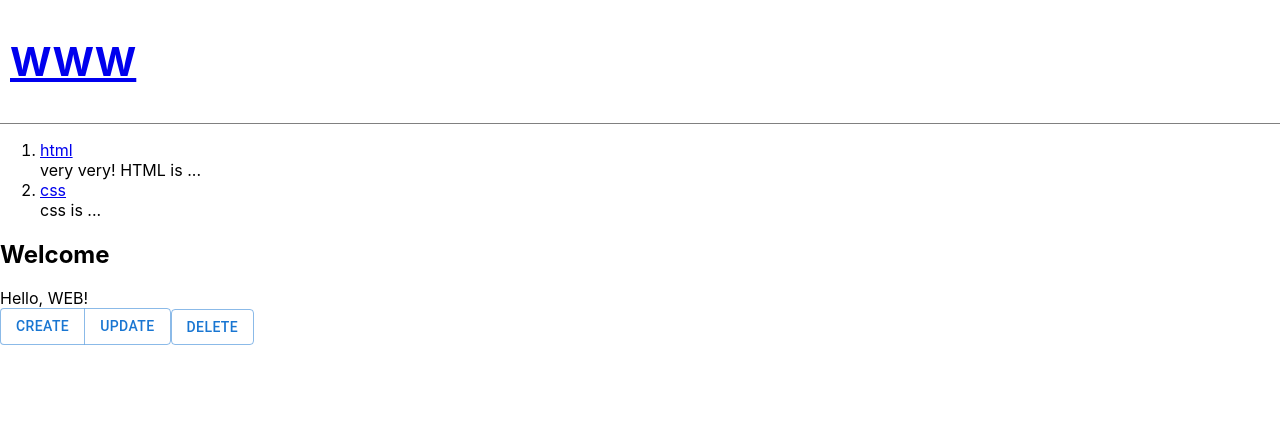
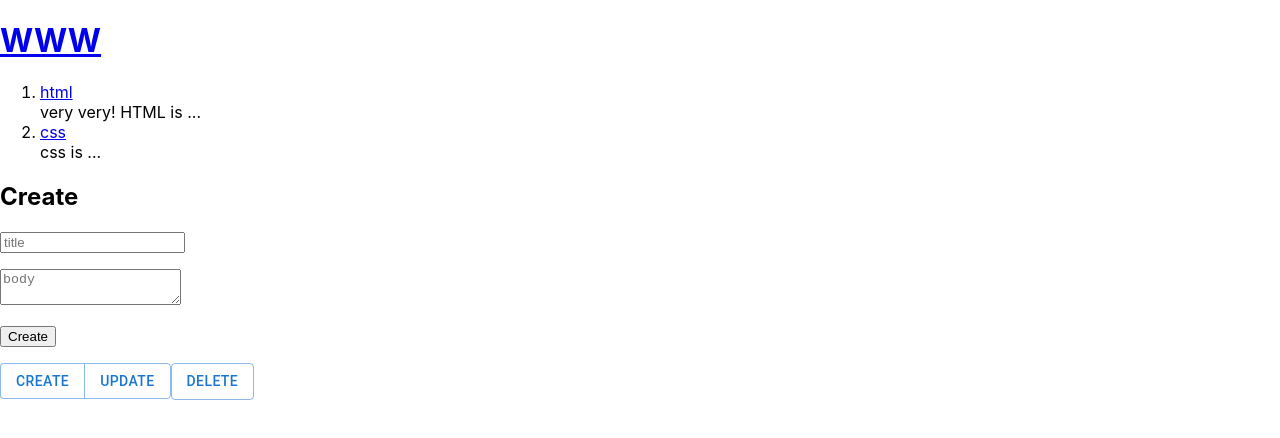
Before and after one commit to shinbian11/react-app, a React (Create React App) app: page / in a window 1280 px wide. Both pictures are taken after a click on the button "CREATE". Shown: the top 438 px of the page. Built offline with nearby package versions, Linux system fonts and the light colour scheme.

Commit message:
styled-component 적용 & Create 기능 추가 중

```diff
--- a/package.json
+++ b/package.json
@@ -13,6 +13,7 @@
     "react": "^18.1.0",
     "react-dom": "^18.1.0",
     "react-scripts": "5.0.1",
+    "styled-components": "^5.3.5",
     "web-vitals": "^2.1.4"
   },
   "scripts": {
--- a/src/App.js
+++ b/src/App.js
@@ -1,5 +1,6 @@
 import logo from "./logo.svg";
 import "./App.css";
+import styled from "styled-components";
 import { useState } from "react";
 import Button from "@mui/material/Button";
 import ButtonGroup from "@mui/material/ButtonGroup";
@@ -10,14 +11,8 @@ function Header(props) {
   // Header의 onSelect 이벤트도 속성이 될 수 있다! 그러므로 props.onSelect 으로 접근이 가능한 것이다.
   // Javascript의 함수가 일급객체인 점을 이용해 props 객체에 함수도 담아서 넘겨줄 수 있다는 내용
 
-  const myStyle = {
-    borderBottom: "1px solid gray",
-    padding: "10px",
-    fontSize: "20px",
-  };
-
   return (
-    <header style={myStyle}>
+    <header className={props.className}>
       <h1>
         <a
           href="/"
@@ -33,6 +28,12 @@ function Header(props) {
     </header>
   );
 }
+
+const HeaderStyled = styled(Header)`
+    border-bottom = 1px solid gray;
+    color:red;
+`;
+
 function Nav(props) {
   const list = props.data.map((e) => {
     return (
@@ -69,15 +70,41 @@ function Article(props) {
 
 function createHandler() {}
 
+function Create(props) {
+  return (
+    <article>
+      <h2>Create</h2>
+      <form
+        onSubmit={(evt) => {
+          evt.preventDefault();
+          // alert("submit!");
+          const title = evt.target.title.value;
+          const body = evt.target.body.value;
+          props.onCreate(title, body);
+        }}
+      >
+        <p>
+          <input name="title" type="text" placeholder="title" />
+        </p>
+        <p>
+          <textarea name="body" placeholder="body"></textarea>
+        </p>
+        <p>
+          <input type="submit" value="Create" />
+        </p>
+      </form>
+    </article>
+  );
+}
+
 function App() {
-  // useState : 기본 값이 일단 WELCOME이다. state 참조(Read)하려면 첫번째 데이터를 이용, state를 바꿀 때는 두번째 데이터를 이용!
   const [mode, setMode] = useState("WELCOME");
   const [id, setId] = useState(null);
-  // console.log(mode, id);
-  const topics = [
+  const [nextId, setNextId] = useState(3);
+  const [topics, setTopics] = useState([
     { id: 1, title: "html", body: "very very! HTML is ..." },
     { id: 2, title: "css", body: "css is ..." },
-  ];
+  ]);
 
   let content = null;
   if (mode === "WELCOME") {
@@ -90,32 +117,43 @@ function App() {
         return false;
       }
     })[0];
+    content = <Article title={topic.title} body={topic.body}></Article>;
+  } else if (mode === "CREATE") {
+    content = (
+      <Create
+        onCreate={(title, body) => {
+          const newTopic = { id: nextId, title, body };
+          topics.push(newTopic);
+        }}
+      ></Create>
+    );
+  }
 
-    // console.log("topic은? : ", topic);
-    content = <Article title={topic.title} body={topic.body}></Article>;
-  }
   return (
     <div>
-      <Header
+      <HeaderStyled
         onSelect={() => {
           // 모드의 값이 바뀌었을때, App 함수가 다시 호출된다. 그 return 값이 웹페이지에 반영되게 하고 싶다! ===> state의 개념 도입!
           // 중요 ***) 리액트에서 상태(state)는 값이 바뀌었을 때 컴포넌트를 다시 실행한다!!
           // mode = "WELCOME";
           setMode("WELCOME");
         }}
-      ></Header>
+      ></HeaderStyled>
       <Nav
         data={topics}
         onSelect={(id) => {
-          // alert("Nav! " + id);
-          // mode = "READ";
           setMode("READ");
           setId(id);
         }}
       ></Nav>
       {content}
       <ButtonGroup>
-        <Button variant="outlined" onClick={createHandler}>
+        <Button
+          variant="outlined"
+          onClick={() => {
+            setMode("CREATE");
+          }}
+        >
           Create
         </Button>
         <Button variant="outlined">Update</Button>
```
Also changed, not shown: 1 other file (tests, documents, lock files or other folders).
